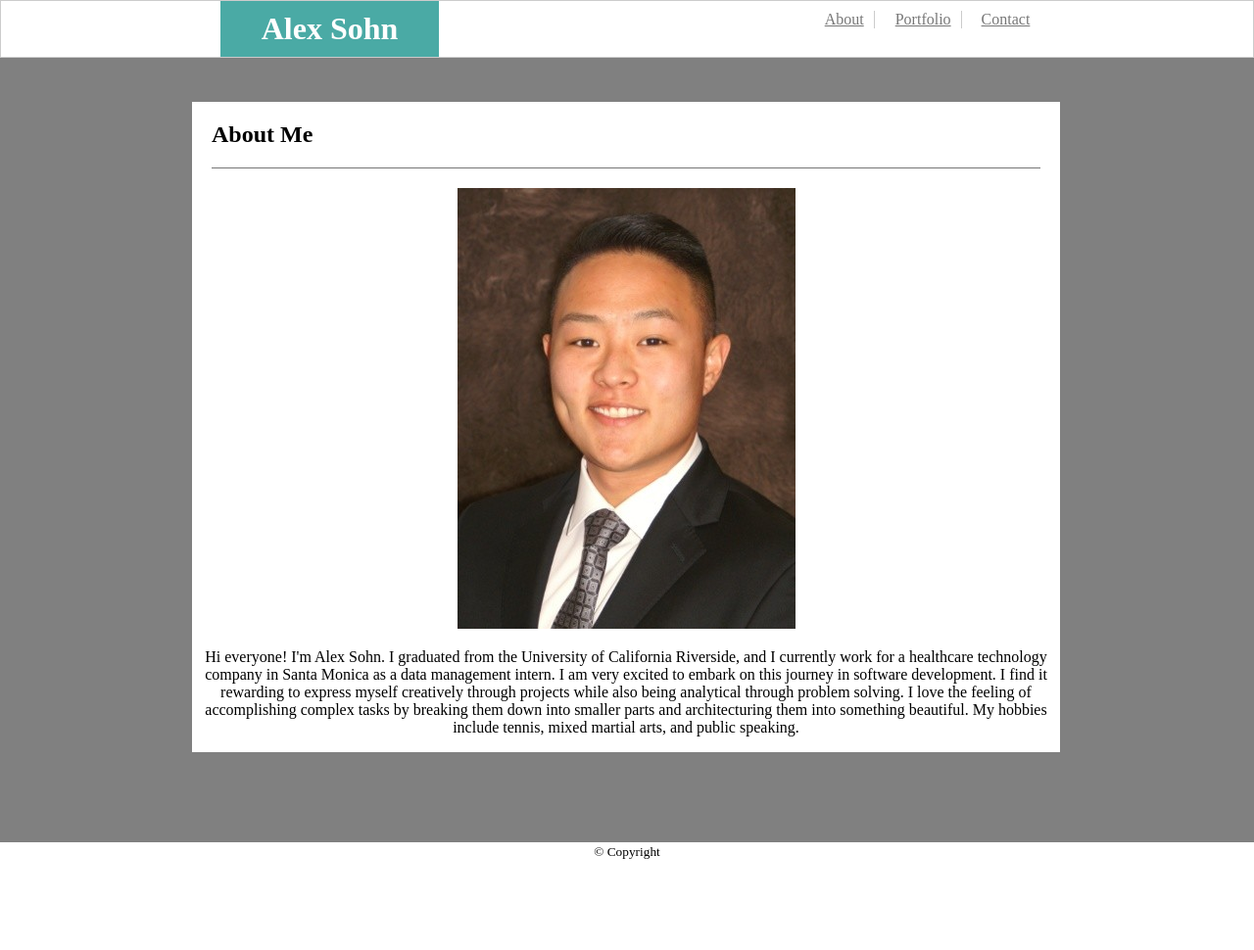
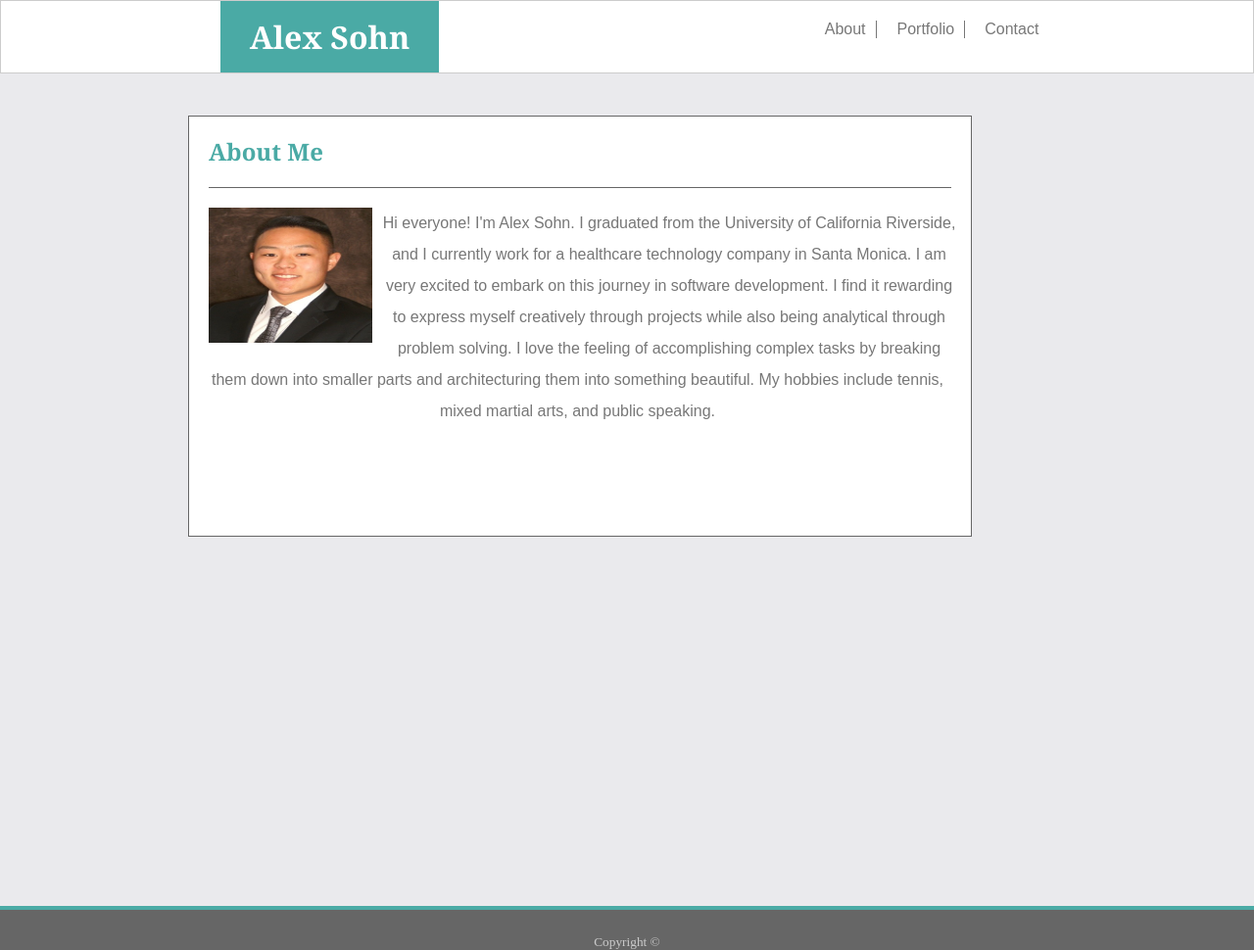
Before and after one commit to alexsohn7/Basic-Portfolio, a plain HTML site: page index.html in a window 1280 px wide. Shown: the whole page at 98% size. Before the commit the page ends 878 px from the top, so only its background shows below. Drawn offline with Linux system fonts and the light colour scheme; files whose address does not match are found by name.

Commit message:
initial site files

```diff
--- a/assets/css/style.css
+++ b/assets/css/style.css
@@ -5,15 +5,17 @@
 
   body {
       margin: auto;
+      background:#eaeaed;
   }
 
  h1 {
-     color: white;
+     color: #ffffff;
      background: #4aaaa5;
-     padding: 10px;
+     padding: 15px;
      width: 50%;
      float: right;
      margin: auto;
+     font-family: Georgia, Times, Times New Roman, serif;
  }
 
  .main-header {
@@ -35,16 +37,25 @@
      width: 35%;
      float: right;
      height: 57px;
+     padding-top: 10px;
  }
 
 a {
     color: #777777;
+    text-decoration: none;
 }
  .about {
      float: left;
      margin: 10px;
      padding-right: 10px;
-     border-right: solid 1px #cccccc;
+     border-right: solid 1px #777777;
+     font-family: Arial, 'Helvetica Neue', Helvetica, sans-serif;
+ }
+
+ h2 {
+    color: #4aaaa5;
+    float: left;
+    font-family: 'Georgia', Times, Times New Roman, serif;
  }
 
  .portfolio {
@@ -52,27 +63,35 @@ a {
     margin: 10px;
     padding-left: 1px;
     padding-right: 10px;
-    border-right: solid 1px #cccccc;
+    border-right: solid 1px #777777;
+    font-family: Arial, 'Helvetica Neue', Helvetica, sans-serif;
  }
 
  .contact {
      float: left;
      margin: 10px;
+     font-family: Arial, 'Helvetica Neue', Helvetica, sans-serif;
 
  }
 
  .container {
      float: left;
-     background:gray;
+     height: 850px;
+     width:100%;
+     position: relative;
  }
 
  .container-content {
-     float: left;
-     margin-top: 45px;
-     margin-bottom: 92px;
-     margin-right: 198px;
-     margin-left: 196px;
+    float: left;
     background:#ffffff;
+    width: 800px;
+    position: absolute;
+    left: 15%;
+    top: 5%;
+    margin: auto;
+    border: solid 1px #666666;
+
+
  }
 
  .about-me-container {
@@ -85,14 +104,44 @@ a {
  .about-me-block {
      width:100%;
      float: left;
-     border-bottom: solid 1px #777777;
- }
-
- h2 {
-     float: left;
+     border-bottom: solid 1px #666666;
  }
 
  .img-paragraph {
      float: left;
      padding-top: 20px;
+     height: 355px;
+
  }
+
+ img {
+    float: left;
+    padding-left: 20px;
+    padding-right: 10px;
+    padding-bottom: 10px;
+}
+
+p {
+    line-height: 32px;
+    margin: auto;
+    padding-left: 10px;
+    padding-right: 15px;
+    height: 100%;
+    color: #777777;
+    font-family: Arial, 'Helvetica Neue', Helvetica, sans-serif;
+}
+
+
+footer {
+    float: left;
+    width: 100%;
+    height: 45px;
+    border-top: solid 4px #4aaaa5;
+    background: #666666;
+}
+
+.copyright {
+    color: #cccccc;
+    margin-top: 22.5px;
+    font family: Arial, 'Helvetica Neue', Helvetica, sans-serif;
+}
--- a/index.html
+++ b/index.html
@@ -3,6 +3,7 @@
     <head>
         <meta charset= "utf-8">
         <title> My Portfolio </title>
+        <link rel="stylesheet" href= "assets/dark-grey-terrazzo-2/dark-grey-terrazzo.png">
         <link rel="stylesheet" href= "assets/css/style.css">
     </head>
 
@@ -43,9 +44,12 @@
 
                 <div class= "img-paragraph">
 
-                    <img src= "/Users/alexsohn/Basic-Portfolio/assets/images/0.jpeg" alt= "professional headshot">
-                    <p> Hi everyone! I'm Alex Sohn.  I graduated from the University of California Riverside, and I currently work for a healthcare technology company in Santa Monica as a data management intern.  I am very excited to embark on this journey in software development.  I find it rewarding
-                to express myself creatively through projects while also being analytical through problem solving.  I love the feeling of accomplishing complex tasks by breaking them down into smaller parts and architecturing them into something beautiful.  My hobbies include tennis, mixed martial arts, and public speaking.
+                    <img src= "/Users/alexsohn/Basic-Portfolio/assets/images/0.jpeg" alt= "professional headshot" width= "197px" height="148px">
+                    <p>
+                        Hi everyone! I'm Alex Sohn.  I graduated from the University of California Riverside, and I currently work for a healthcare technology company in Santa Monica.
+                    I am very excited to embark on this journey in software development.  I find it rewarding
+                    to express myself creatively through projects while also being analytical through problem solving.  I love the feeling of accomplishing complex tasks by breaking them down into smaller parts and architecturing them into something beautiful.
+                    My hobbies include tennis, mixed martial arts, and public speaking.
                     </p>
 
                 </div>
@@ -59,7 +63,7 @@
                 <div class= "line-1"></div>
                 <div class= "line-2">
                     <div class= "copyright">
-                            <small>&copy; Copyright </small>
+                            <small> Copyright &copy; </small>
                     </div>
                 </div>
 
```
Also changed, not shown: assets/dark-grey-terrazzo-2/dark-grey-terrazzo.png (added), assets/dark-grey-terrazzo-2/readme.txt (added).
